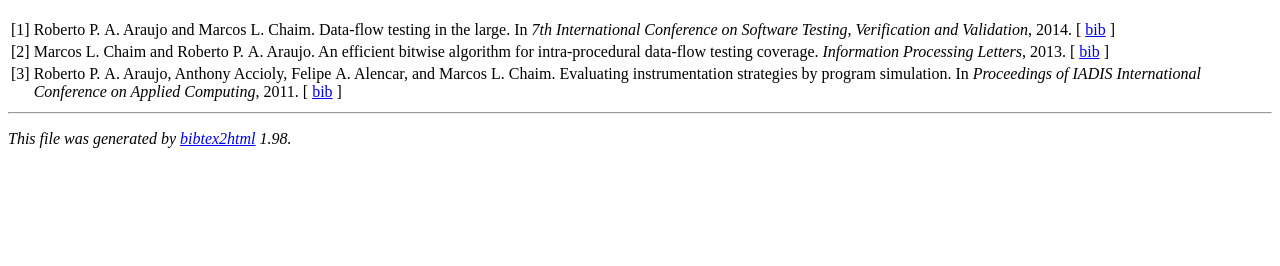
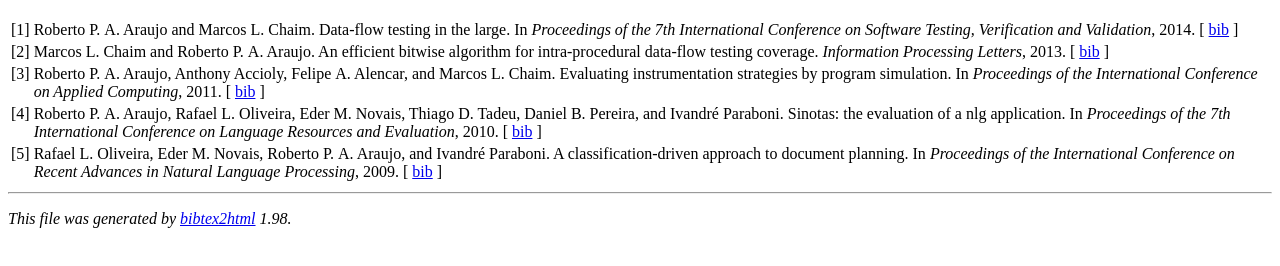
Before and after one commit to andrioli/andrioli.github.io, a plain HTML site: page publications.html in a window 1280 px wide. Shown: the part 48-314 px from the top of the page. Drawn offline with Linux system fonts and the light colour scheme.

Commit message:
publications

```diff
--- a/publications.html
+++ b/publications.html
@@ -23,8 +23,8 @@
 <td class="bibtexitem">
 Roberto P.&nbsp;A. Araujo and Marcos&nbsp;L. Chaim.
  Data-flow testing in the large.
- In <em>7th International Conference on Software Testing,
-  Verification and Validation</em>, 2014.
+ In <em>Proceedings of the 7th International Conference on Software
+  Testing, Verification and Validation</em>, 2014.
 [&nbsp;<a href="publications_bib.html#araujo14">bib</a>&nbsp;]
 
 </td>
@@ -53,9 +53,41 @@ Marcos&nbsp;L. Chaim and Roberto P.&nbsp;A. Araujo.
 <td class="bibtexitem">
 Roberto P.&nbsp;A. Araujo, Anthony Accioly, Felipe&nbsp;A. Alencar, and Marcos&nbsp;L. Chaim.
  Evaluating instrumentation strategies by program simulation.
- In <em>Proceedings of IADIS International Conference on Applied
+ In <em>Proceedings of the International Conference on Applied
   Computing</em>, 2011.
 [&nbsp;<a href="publications_bib.html#araujo11">bib</a>&nbsp;]
+
+</td>
+</tr>
+
+
+<tr valign="top">
+<td align="right" class="bibtexnumber">
+[<a name="araujo10">4</a>]
+</td>
+<td class="bibtexitem">
+Roberto P.&nbsp;A. Araujo, Rafael&nbsp;L. Oliveira, Eder&nbsp;M. Novais, Thiago&nbsp;D. Tadeu,
+  Daniel&nbsp;B. Pereira, and Ivandr&eacute; Paraboni.
+ Sinotas: the evaluation of a nlg application.
+ In <em>Proceedings of the 7th International Conference on Language
+  Resources and Evaluation</em>, 2010.
+[&nbsp;<a href="publications_bib.html#araujo10">bib</a>&nbsp;]
+
+</td>
+</tr>
+
+
+<tr valign="top">
+<td align="right" class="bibtexnumber">
+[<a name="oliveira09">5</a>]
+</td>
+<td class="bibtexitem">
+Rafael&nbsp;L. Oliveira, Eder&nbsp;M. Novais, Roberto P.&nbsp;A. Araujo, and Ivandr&eacute;
+  Paraboni.
+ A classification-driven approach to document planning.
+ In <em>Proceedings of the International Conference on Recent
+  Advances in Natural Language Processing</em>, 2009.
+[&nbsp;<a href="publications_bib.html#oliveira09">bib</a>&nbsp;]
 
 </td>
 </tr>
```
Also changed, not shown: publications_bib.html (+20 -2 lines), 1 other file.
